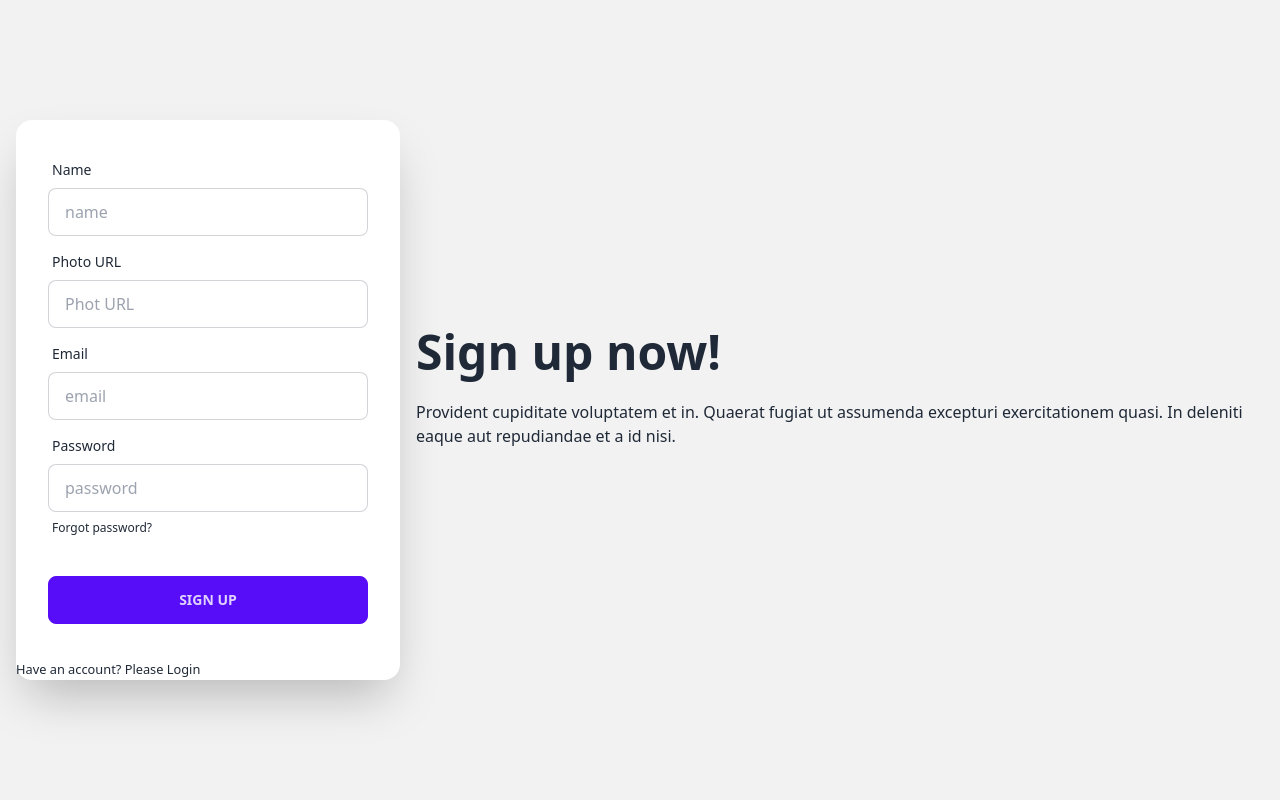
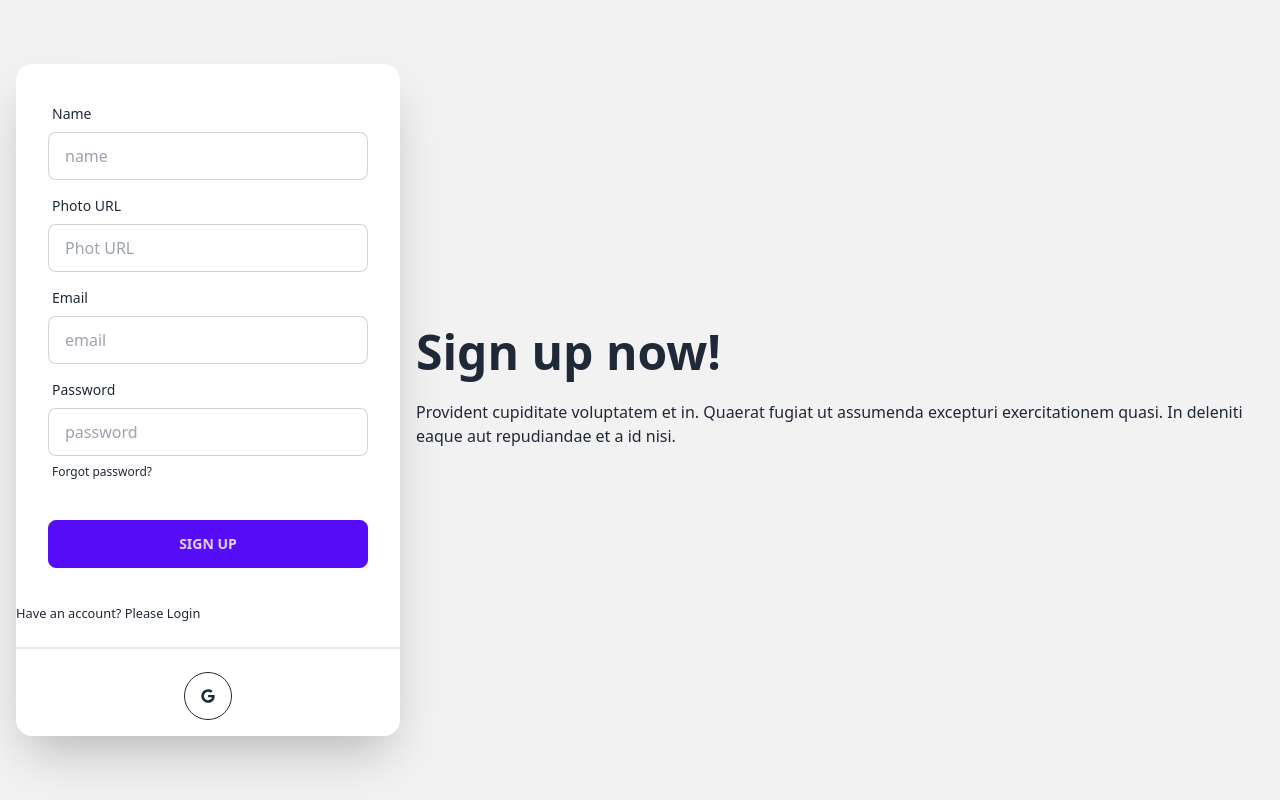
Before and after one commit to mehrabhossain1/74_bistro-boss-client, a React (Vite) app: page /signup in a window 1280 px wide. Built offline with nearby package versions, Linux system fonts and the light colour scheme; no server answers.

Commit message:
social login

```diff
--- a/src/Pages/Login/Login.jsx
+++ b/src/Pages/Login/Login.jsx
@@ -8,10 +8,12 @@
 import { Link, useLocation, useNavigate } from "react-router-dom";
 import { Helmet } from "react-helmet-async";
 import Swal from "sweetalert2";
+import SocialLogin from "../Shared/SocialLogin/SocialLogin";
 
 const Login = () => {
   const [disabled, setDisabled] = useState(true);
   const { signIn } = useContext(AuthContext);
+
   const navigate = useNavigate();
   const location = useLocation();
   const from = location.state?.from?.pathname || "/";
@@ -125,6 +127,7 @@
                 New Here? <Link to='/signup'>Create an account</Link>
               </small>
             </p>
+            <SocialLogin/>
           </div>
         </div>
       </div>
--- /dev/null
+++ b/src/Pages/Shared/SocialLogin/SocialLogin.jsx
@@ -0,0 +1,52 @@
+import { FaGoogle } from "react-icons/fa";
+import { useContext } from "react";
+import { AuthContext } from "../../../providers/AuthProvider";
+import { useLocation, useNavigate } from "react-router-dom";
+
+const SocialLogin = () => {
+  const { googleSignIn } = useContext(AuthContext);
+
+  const navigate = useNavigate();
+  const location = useLocation();
+  const from = location.state?.from?.pathname || "/";
+
+  const handleGoogleSignIn = () => {
+    googleSignIn().then((result) => {
+      const loggedInUser = result.user;
+      console.log(loggedInUser);
+
+      const savedUser = {
+        name: loggedInUser.displayName,
+        email: loggedInUser.email,
+      };
+      fetch("http://localhost:5000/users", {
+        method: "POST",
+        headers: {
+          "content-type": "application/json",
+        },
+        body: JSON.stringify(savedUser),
+      })
+        .then((res) => res.json())
+        .then((data) => {
+          if (data.insertedId) {
+            navigate(from, { replace: true });
+          }
+        });
+    });
+  };
+  return (
+    <div>
+      <div className='divider'></div>
+      <div className='w-full text-center my-4'>
+        <button
+          onClick={handleGoogleSignIn}
+          className='btn btn-circle btn-outline '
+        >
+          <FaGoogle />
+        </button>
+      </div>
+    </div>
+  );
+};
+
+export default SocialLogin;
--- a/src/Pages/SignUp/SignUp.jsx
+++ b/src/Pages/SignUp/SignUp.jsx
@@ -4,6 +4,7 @@
 import { AuthContext } from "../../providers/AuthProvider";
 import { Link, useNavigate } from "react-router-dom";
 import Swal from "sweetalert2";
+import SocialLogin from "../Shared/SocialLogin/SocialLogin";
 
 const SignUp = () => {
   const {
@@ -17,13 +18,26 @@
   const navigate = useNavigate();
 
   const onSubmit = (data) => {
-    console.log(data);
+    // console.log(data);
     createUser(data.email, data.password).then((result) => {
       const loggedUser = result.user;
       console.log(loggedUser);
+
       updateUserProfile(data.name, data.photoURL)
         .then(() => {
-          console.log("user profile updated");
+          // console.log("user profile updated");
+
+          const savedUser = { name: data.name, email: data.email };
+          fetch("http://localhost:5000/users", {
+            method: "POST",
+            headers: {
+              "content-type": "application/json",
+            },
+            body: JSON.stringify(savedUser),
+          })
+            .then((res) => res.json())
+            .then((data) => {
+              if (data.insertedId) {
                 reset();
                 Swal.fire({
                   position: "top-end",
@@ -33,6 +47,8 @@
                   timer: 1500,
                 });
                 navigate("/");
+              }
+            });
         })
         .catch((error) => console.log(error));
     });
@@ -154,6 +170,7 @@
                 Have an account? <Link to='/login'>Please Login</Link>
               </small>
             </p>
+            <SocialLogin />
           </div>
         </div>
       </div>
--- a/src/Routes/Routes.jsx
+++ b/src/Routes/Routes.jsx
@@ -47,7 +47,11 @@
   },
   {
     path: "dashboard",
-    element: <Dashboard></Dashboard>,
+    element: (
+      <PrivateRoute>
+        <Dashboard></Dashboard>
+      </PrivateRoute>
+    ),
     children: [
       {
         path: "mycart",
--- a/src/providers/AuthProvider.jsx
+++ b/src/providers/AuthProvider.jsx
@@ -1,9 +1,11 @@
 import { createContext, useEffect, useState } from "react";
 import {
+  GoogleAuthProvider,
   createUserWithEmailAndPassword,
   getAuth,
   onAuthStateChanged,
   signInWithEmailAndPassword,
+  signInWithPopup,
   signOut,
   updateProfile,
 } from "firebase/auth";
@@ -16,6 +18,7 @@
 const AuthProvider = ({ children }) => {
   const [user, setUser] = useState(null);
   const [loading, setLoading] = useState(true);
+  const googleProvider = new GoogleAuthProvider();
 
   const createUser = (email, password) => {
     setLoading(true);
@@ -25,6 +28,11 @@
   const signIn = (email, password) => {
     setLoading(true);
     return signInWithEmailAndPassword(auth, email, password);
+  };
+
+  const googleSignIn = () => {
+    setLoading(true);
+    return signInWithPopup(auth, googleProvider);
   };
 
   const logOut = () => {
@@ -55,6 +63,7 @@
     loading,
     createUser,
     signIn,
+    googleSignIn,
     logOut,
     updateUserProfile,
   };
```
Lines whose indentation alone changed are shown as unchanged.
